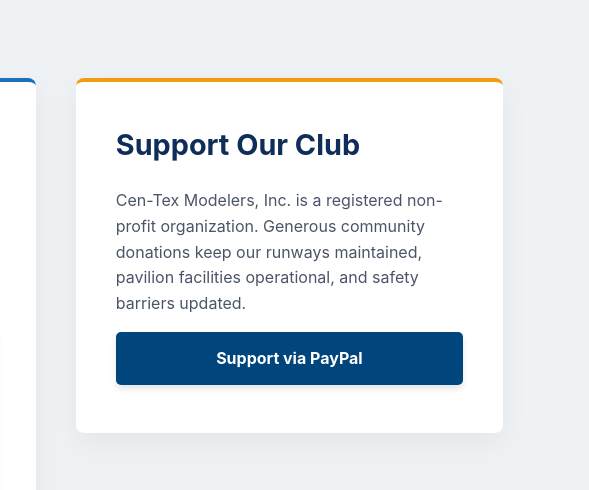
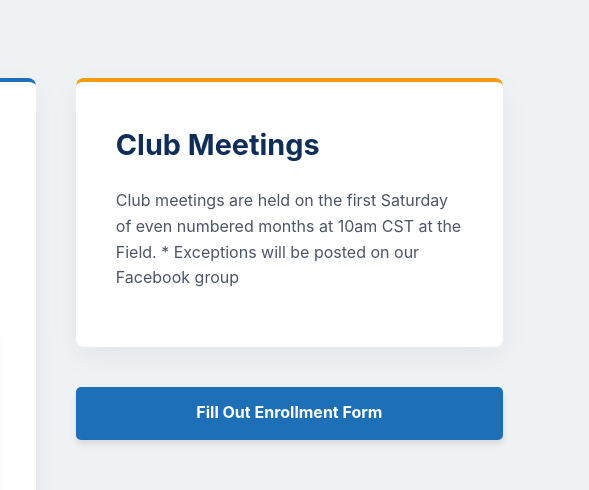
Before and after one commit to centexmodelers/centexmodelers, a plain HTML site: page index.html in a window 1280 px wide. Shown: the part 2205-2695 px from the top of the page, 691-1280 px from the left. Drawn offline with Linux system fonts and the light colour scheme.

Commit message:
Add club meetings section to index.html
Added information about club meetings and enrollment form.

```diff
--- a/index.html
+++ b/index.html
@@ -245,6 +245,13 @@
                 </main>
 
                 <aside>
+                     <div class="card card-accent" id="membership">
+                        <h2>Club Meetings</h2>
+                        <p>Club meetings are held on the first Saturday of even numbered months at 10am CST at the Field.  * Exceptions will be posted on our Facebook group</p>
+
+                        </div>
+                        <a href="https://forms.gle/6oRfg9Qvm2igWHfR8" target="_blank" class="btn">Fill Out Enrollment Form</a>
+                    </div>
                     <div class="card card-accent" id="donate">
                         <h2>Support Our Club</h2>
                         <p>Cen-Tex Modelers, Inc. is a registered non-profit organization. Generous community donations keep our runways maintained, pavilion facilities operational, and safety barriers updated.</p>
```
